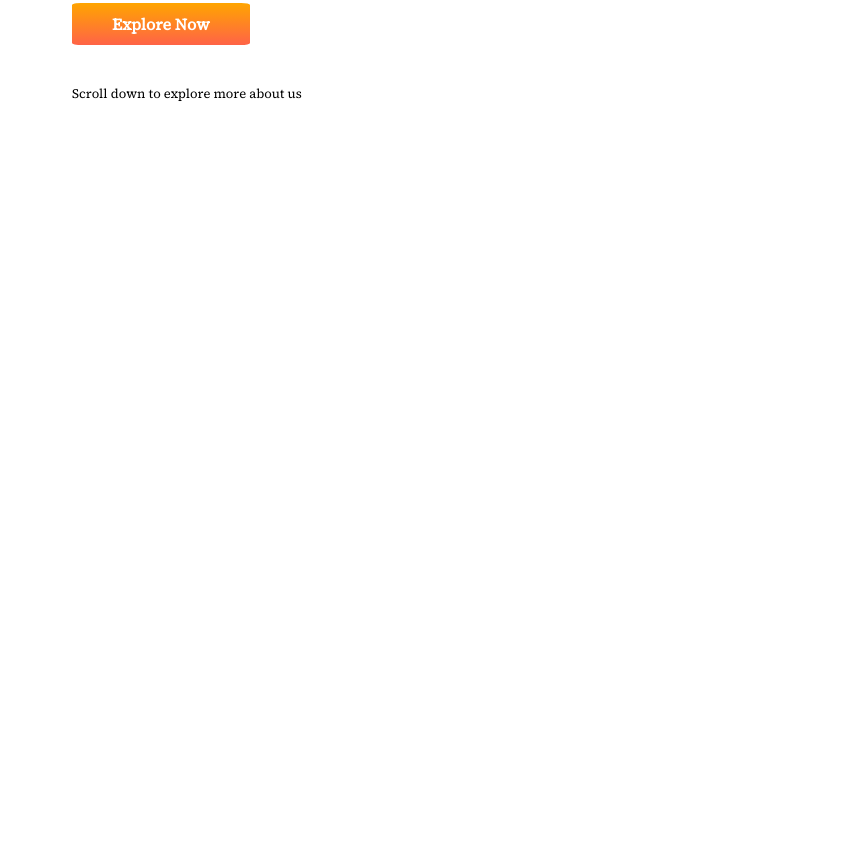
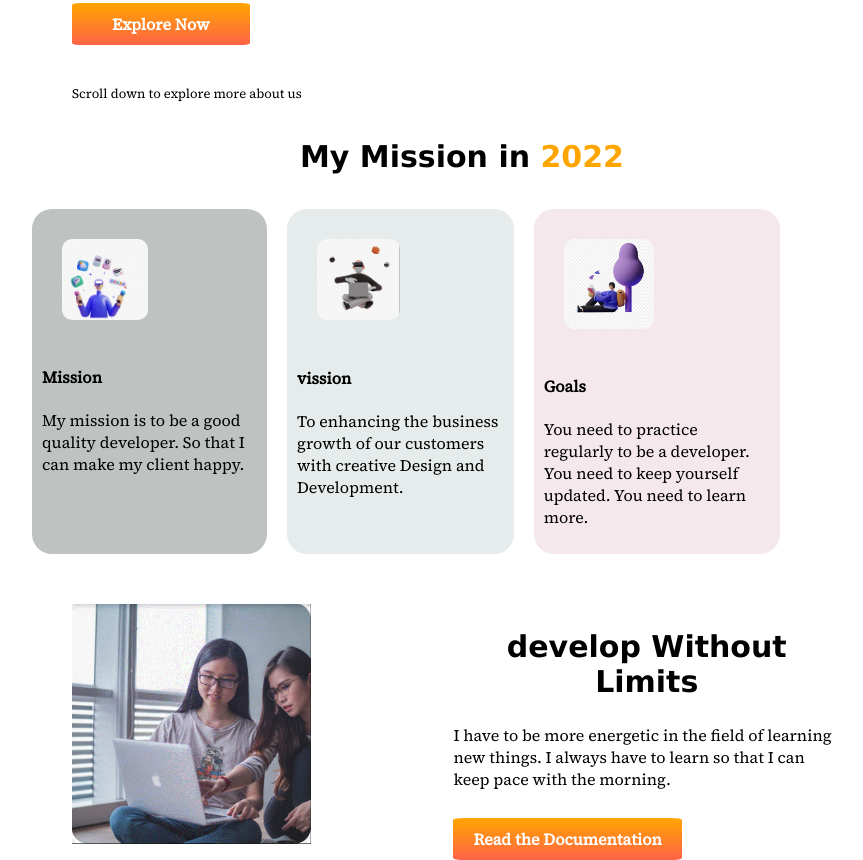
Before and after one commit to Sakilshikdar/Personal-Portfolio, a plain HTML site: page index.html in a window 1280 px wide. Shown: the part 369-1229 px from the top of the page, without its empty margins (178-1041 px from the left). Before the commit the page ends 800 px from the top, so only its background shows below. Drawn offline with Linux system fonts and the light colour scheme.

Commit message:
section3

```diff
--- a/index.html
+++ b/index.html
@@ -11,9 +11,10 @@
   <link rel="stylesheet" href="style.css">
 </head>
 <body>
+<!--section one start-->
   <section class="frist-section">
     <div class="part1">
-      <h1 class="header-style">Stay Focused on <span class="mission">Mission 2022</span></h1>
+      <h1 class="header-style">Stay Focused on <span class="Developer">Mission 2022</span></h1>
       <p id="paragraph">My mission in 2022 is to be a developer. I want to do something by developing a web site.I can do something.</p>
       <a class="link-button" href="#">Explore Now</a>
       <p class="explore">Scroll down to explore more about us</p>
@@ -22,6 +23,40 @@
         <img src="picture2.webp" alt="">
       </div>
   </section>
+  <!--section one end-->
+
+  <!--section two start-->
+  <section>
+      <h1 class="Mission">My Mission in <span class="vision-2022">2022</span></h1>
+
+      <div class="parants">
+        <div class="children1">
+          <img class="mision" src="/New folder/pic5.GIF" alt="">
+          <h4>Mission</h4>
+          <p>My mission is to be a good quality developer. So that I can make my client happy.</p>
+        </div>
+        <div class="children2">
+          <img class="vissioon" src="/New folder/Capture4.GIF" alt="">
+          <h4>vission</h4>
+          <p>To enhancing the business growth of our customers with creative Design and Development.</p>
+        </div>
+        <div class="children3">
+          <img class="goals" src="New folder/pic3.GIF">
+          <h4>Goals</h4>
+          <p>You need to practice regularly to be a developer. You need to keep yourself updated. You need to learn more.</p>
+         </div>
+    </div>
+  </section>
+  <section class="without-limits">
+    <div>
+      <img class="develop-image" src="New folder/pic2.GIF" alt="">
+    </div>
+    <dv class="new-thing">
+    <h2 class="Mission">  develop Without Limits</h2>
+    <p>I have to be more energetic in the field of learning new things. I always have to learn so that I can keep pace with the morning.</p></br>
+    <a class="link-button-2" href="#">Read the Documentation</a>
+    </div>
+  </section>
 
 </body>
 </html>
--- a/style.css
+++ b/style.css
@@ -1,3 +1,4 @@
+/*section 0ne start*/
 body{
   font-family:'Source Serif 4', sans-serif;
   margin: 0%;
@@ -27,7 +28,7 @@ body{
 #paragraph{
   font-size: 18px;
 }
-.mission{
+.Developer{
   color: orange;
 }
 .link-button{
@@ -45,3 +46,79 @@ body{
 font-size: small;
 margin-top: 50px;
 }
+/*section 0ne end*/
+
+/*section two start*/
+.Mission{
+  text-align: center;
+  font-size: 30px;
+  font-family:'Lucida Sans', 'Lucida Sans Regular', 'Lucida Grande', 'Lucida Sans Unicode', Geneva, Verdana, sans-serif;
+}
+.vision-2022{
+  color: orange
+}
+.parants{
+  display: flex;
+  width: 60%;
+  margin-left: 200px;
+}
+.children1{
+  margin: 10px;
+  padding:10px 10px;
+  border-radius: 20px;
+  background-color: rgb(190, 194, 193);
+}
+.children2{
+  margin: 10px;
+  padding:10px 10px;
+  border-radius: 20px;
+  background-color: rgb(229, 236, 235);
+}
+.children3{
+  margin: 10px;
+  padding:10px 10px;
+  border-radius: 20px;
+  background-color: rgb(245, 232, 237);
+}
+.goals{
+  width: 40%;
+  border-radius: 30px;
+  padding: 20px;
+
+}
+.vissioon{
+  width: 40%;
+  border-radius: 30px;
+  padding: 20px;
+}
+.mision{
+  width: 40%;
+  border-radius: 30px;
+  padding: 20px;
+}
+.without-limits{
+  display: flex;
+  margin-left: 250px;
+  width: 60%;
+
+}
+.develop-image{
+  margin-right:30px;
+  width:70%;
+  margin-top: 30px;
+  margin-top: 40px;
+}
+.new-thing{
+   margin-left: 40px;
+   margin-right: 40;
+   size: 40%;
+   margin-top: 40px;
+}
+.link-button-2{
+  text-decoration: none;
+  background-image: linear-gradient(orange,tomato);
+  padding:10px 20px;
+  border-radius:5%;
+  color: white;
+  font-weight: 700;
+}
```
Also changed, not shown: New folder/Capture4.GIF (added), New folder/pic1.GIF (added), New folder/pic2.GIF (added), New folder/pic3.GIF (added), New folder/pic5.GIF (added).
